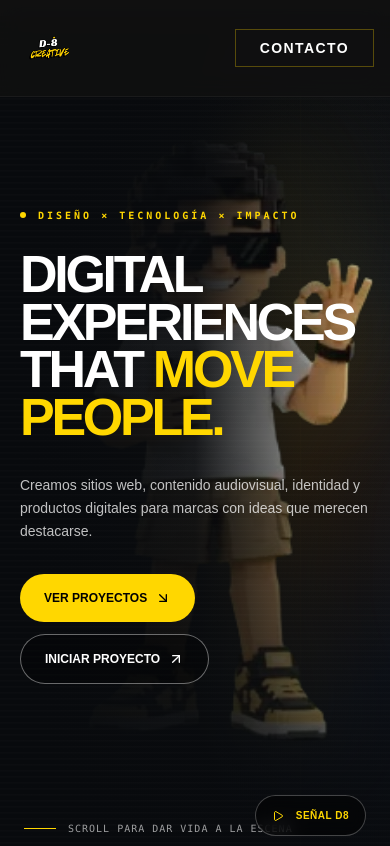
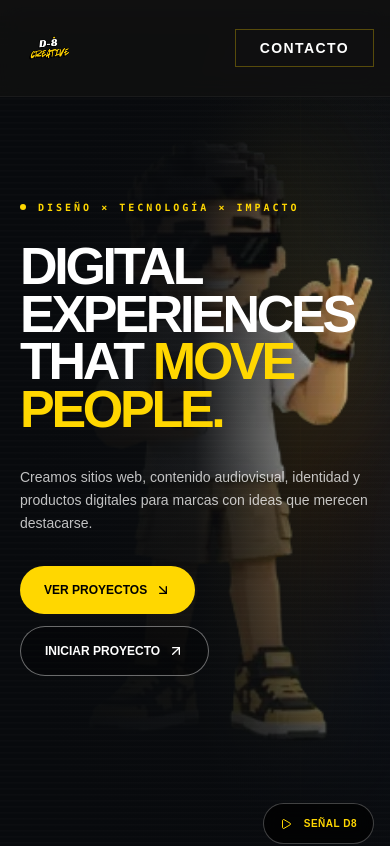
Before and after one commit to Davidespinosa8/d8_creative, a React (Vite) app: page / in a window 390 px wide. Shown: the top 846 px of the page. Built offline with nearby package versions, Linux system fonts and the light colour scheme.

Commit message:
fix(hero): shorten pinned scroll scene and prevent overlapping scroll hint

```diff
--- a/src/components/ExperienceHero.tsx
+++ b/src/components/ExperienceHero.tsx
@@ -40,7 +40,7 @@ export default function ExperienceHero({ onContactClick }: ExperienceHeroProps)
       <section
         id="d8-hero-scroll-scene"
         ref={heroSectionRef}
-        className="relative isolate h-[230vh] border-b border-white/10 bg-[#080a0d] text-white"
+        className="relative isolate h-[175svh] min-h-[900px] border-b border-white/10 bg-[#080a0d] text-white"
         onPointerMove={(event) => {
           if (reducedMotion || event.pointerType !== "mouse") return;
           const rect = event.currentTarget.getBoundingClientRect();
@@ -48,7 +48,7 @@ export default function ExperienceHero({ onContactClick }: ExperienceHeroProps)
         }}
         onPointerLeave={() => setPointer({ x: 0, y: 0 })}
       >
-        <div className="sticky top-0 isolate h-screen w-full overflow-hidden">
+        <div className="sticky top-0 isolate h-svh w-full overflow-hidden">
           {/* Escena a pantalla completa: video y tipografía son capas del mismo escenario. */}
           <div className="pointer-events-none absolute inset-0 bg-[#090b0e]">
             <div className="absolute inset-0 opacity-80" style={{ background: "radial-gradient(ellipse at 78% 55%,#30200f 0%,#10151f 35%,#090a0d 75%)" }} />
@@ -63,7 +63,7 @@ export default function ExperienceHero({ onContactClick }: ExperienceHeroProps)
           <div className="pointer-events-none absolute inset-0 z-[2] bg-gradient-to-r from-[#080a0d] via-[#080a0deb] to-transparent md:via-[#080a0dc0]" />
           <div className="pointer-events-none absolute inset-0 z-[2] bg-gradient-to-t from-[#080a0dba] via-transparent to-[#080a0d44]" />
           <div className="pointer-events-none absolute inset-0 z-[3] opacity-[0.11]" style={{background:"repeating-linear-gradient(0deg,transparent 0 4px,#ffffff21 5px 6px)"}} />
-          <div className="container relative z-10 mx-auto flex h-full items-center px-5 pb-24 pt-28 md:px-8">
+          <div className="container relative z-10 mx-auto flex h-full items-center px-5 pb-28 pt-28 md:px-8 lg:pb-20">
             <motion.div initial={reducedMotion ? false : {opacity:0,y:25}} animate={{opacity:1,y:0}} transition={{duration:0.8}} className="max-w-[740px]">
               <div className="mb-7 flex items-center gap-3 font-mono text-[10px] font-bold uppercase tracking-[0.3em] text-brand-yellow"><span className="h-1.5 w-1.5 rounded-full bg-brand-yellow"/> Diseño × Tecnología × Impacto</div>
               <h1 className="text-[clamp(3.25rem,6.9vw,7.2rem)] font-black uppercase leading-[0.92] tracking-[-0.063em]">Digital <br/>experiences <br/>that <span className="text-brand-yellow">move people.</span></h1>
@@ -74,8 +74,8 @@ export default function ExperienceHero({ onContactClick }: ExperienceHeroProps)
               </div>
             </motion.div>
           </div>
-          <div className="pointer-events-none absolute bottom-6 left-6 z-20 flex items-center gap-3 font-mono text-[10px] uppercase tracking-widest text-white/60 md:left-10"><span className="h-px w-8 bg-brand-yellow"/> Scroll para dar vida a la escena</div>
-          <button type="button" onClick={()=>setTvOpen(true)} className="absolute bottom-6 right-6 z-20 rounded-full border border-white/25 bg-black/50 px-4 py-3 text-[10px] font-bold uppercase tracking-wider text-brand-yellow backdrop-blur hover:border-brand-yellow"><Play size={12} className="mr-2 inline"/> Señal D8</button>
+          <div className="pointer-events-none absolute bottom-4 left-1/2 z-20 hidden -translate-x-1/2 items-center gap-2 rounded-full border border-white/15 bg-[#080a0d]/85 px-4 py-2 font-mono text-[9px] uppercase tracking-[0.14em] text-white/65 shadow-lg backdrop-blur sm:flex"><span className="h-px w-5 bg-brand-yellow"/> Deslizá para animar <ArrowDownRight size={12} className="text-brand-yellow"/></div>
+          <button type="button" onClick={()=>setTvOpen(true)} className="absolute bottom-4 right-4 z-20 rounded-full border border-white/25 bg-black/75 px-4 py-3 text-[10px] font-bold uppercase tracking-wider text-brand-yellow backdrop-blur hover:border-brand-yellow md:bottom-5 md:right-6"><Play size={12} className="mr-2 inline"/> Señal D8</button>
         </div>
       </section>
 
```
